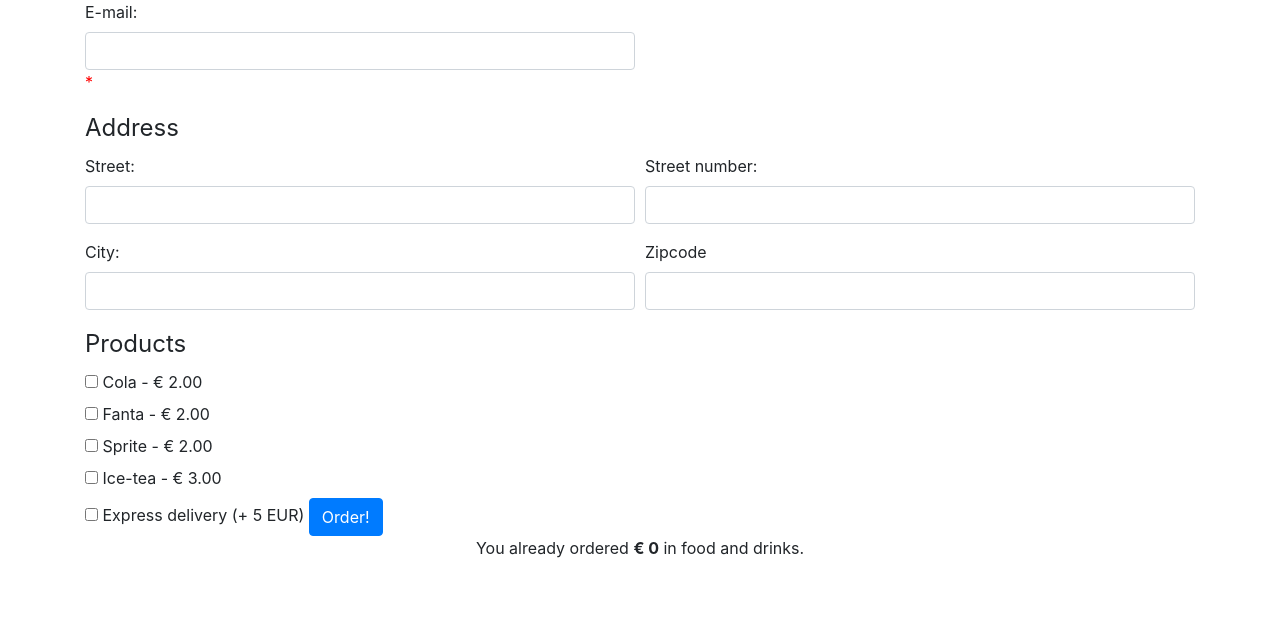
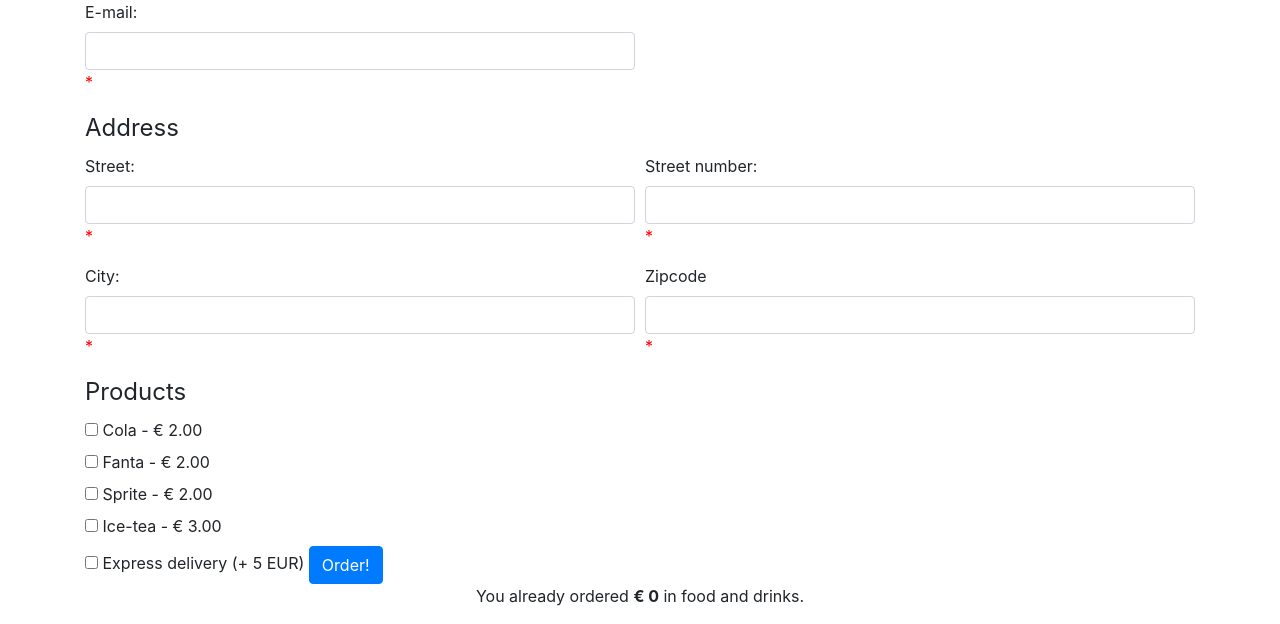
Before and after one commit to awet-dev/php-order-form, a PHP site: page /index.php in a window 1280 px wide. Shown: the part 96-720 px from the top of the page. Run offline with PHP 8.4, Linux system fonts and the light colour scheme.

Commit message:
make all the inputs required

```diff
--- a/form-view.php
+++ b/form-view.php
@@ -38,21 +38,25 @@
             <div class="form-row">
                 <div class="form-group col-md-6">
                     <label for="street">Street:</label>
-                    <input type="text" name="street" id="street" class="form-control">
+                    <input type="text" name="street" id="street" class="form-control value="<?php echo $street;?>"/>
+                    <span class="error">* <?php echo $streetErr;?></span>
                 </div>
                 <div class="form-group col-md-6">
                     <label for="streetnumber">Street number:</label>
-                    <input type="text" id="streetnumber" name="streetnumber" class="form-control">
+                    <input type="text" id="streetnumber" name="streetnumber" class="form-control value="<?php echo $street_number;?>"/>
+                    <span class="error">* <?php echo $street_numberErr;?></span>
                 </div>
             </div>
             <div class="form-row">
                 <div class="form-group col-md-6">
                     <label for="city">City:</label>
-                    <input type="text" id="city" name="city" class="form-control">
+                    <input type="text" id="city" name="city" class="form-control value="<?php echo $city;?>"/>
+                    <span class="error">* <?php echo $cityErr;?></span>
                 </div>
                 <div class="form-group col-md-6">
                     <label for="zipcode">Zipcode</label>
-                    <input type="text" id="zipcode" name="zipcode" class="form-control">
+                    <input type="text" id="zipcode" name="zipcode" class="form-control value="<?php echo $zip_code;?>"/>
+                    <span class="error">* <?php echo $zip_codeErr;?></span>
                 </div>
             </div>
         </fieldset>
--- a/index.php
+++ b/index.php
@@ -38,8 +38,8 @@ $products = [
 
 $totalValue = 0;
 
-$email = "";
-$emailErr = "";
+$email = $street = $street_number = $city = $zip_code = "";
+$emailErr = $streetErr = $street_numberErr = $cityErr = $zip_codeErr= "";
 
 if ($_SERVER["REQUEST_METHOD"] == "POST") {
     if (empty($_POST["email"])) {
@@ -50,6 +50,30 @@ if ($_SERVER["REQUEST_METHOD"] == "POST") {
         if (!filter_var($email, FILTER_VALIDATE_EMAIL)) {
             $emailErr = "Invalid email format";
         }
+    }
+
+    if (empty($_POST["street"])) {
+        $streetErr = "Street is required";
+    } else {
+        $street = test_input($_POST["street"]);
+    }
+
+    if (empty($_POST["streetnumber"])) {
+        $street_numberErr = "Street number is required";
+    } else {
+        $street_number = test_input($_POST["streetnumber"]);
+    }
+
+    if (empty($_POST["city"])) {
+        $cityErr = "City name is required";
+    } else {
+        $city = test_input($_POST["city"]);
+    }
+
+    if (empty($_POST["zipcode"])) {
+        $zip_codeErr = "zip code is required";
+    } else {
+        $zip_code = test_input($_POST["zipcode"]);
     }
 }
 
```
